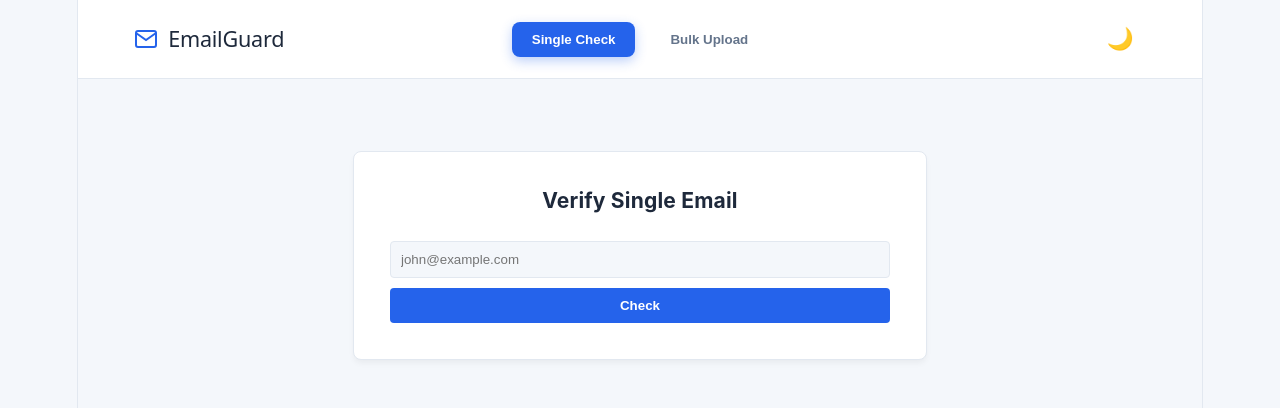
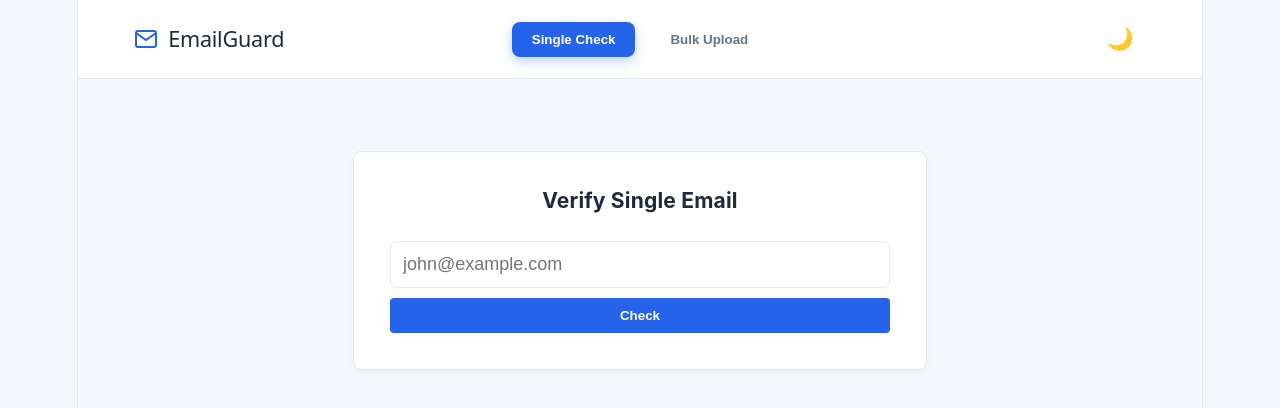
Before and after one commit to mdshibanalam/email-gaurd-ui, a React (Vite) app: page / in a window 1280 px wide. Shown: the top 408 px of the page. Built offline with nearby package versions, Linux system fonts and the light colour scheme.

Commit message:
Fix input autofill and focus contrast

```diff
--- a/src/App.css
+++ b/src/App.css
@@ -113,12 +113,30 @@ body {
 .card h3 { margin-top: 0; margin-bottom: 1.5rem; }
 
 .input-group, .upload-form { display: flex; gap: 10px; flex-direction: column; }
+
 input[type="email"], .file-input {
-  padding: 10px;
+  padding: 12px;
   border: 1px solid var(--border);
-  border-radius: 4px;
-  background: var(--bg-color);
+  border-radius: 6px;
+  background: var(--card-bg);
   color: var(--text-primary);
+  font-size: 1rem;
+  outline: none;
+  transition: all 0.2s ease;
+}
+
+input[type="email"]:focus {
+  border-color: var(--primary);
+  box-shadow: 0 0 0 3px rgba(37, 99, 235, 0.1);
+}
+
+input[type="email"]:-webkit-autofill,
+input[type="email"]:-webkit-autofill:hover,
+input[type="email"]:-webkit-autofill:focus,
+input[type="email"]:-webkit-autofill:active {
+  -webkit-box-shadow: 0 0 0 30px var(--card-bg) inset !important;
+  -webkit-text-fill-color: var(--text-primary) !important;
+  transition: background-color 5000s ease-in-out 0s;
 }
 
 .primary-btn, .secondary-btn {
```
